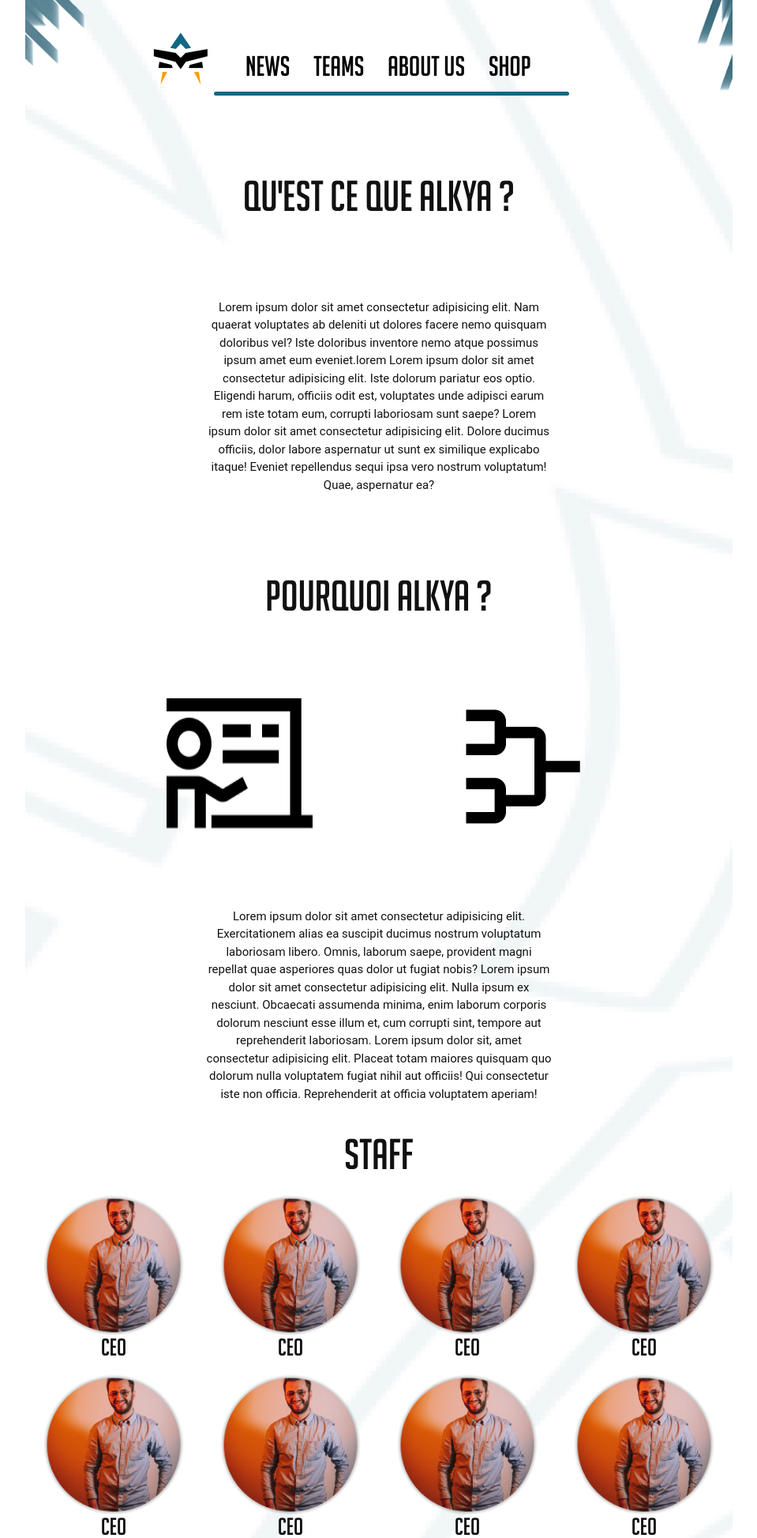
After one commit to Driikzz/AlkyaPhp, a PHP site: page /aboutus.php in a window 1280 px wide. The commit adds this page. Shown: the top 1947 px of the page at 79% size, without its empty margins (160-1119 px from the left). Run offline with PHP 8.4, Linux system fonts and the light colour scheme.

Commit message:
site principal fini

```diff
--- /dev/null
+++ b/aboutus.php
@@ -0,0 +1,93 @@
+<!DOCTYPE html>
+<html>
+    <head>
+        <meta charset="UTF-8">
+        <title>Team Alkya</title>
+        <link href="https://fonts.googleapis.com/icon?family=Material+Icons" rel="stylesheet">
+        <link type="text/css" rel="stylesheet" href="css/materialize.min.css">
+        <link rel="stylesheet" href="css/style.css">
+        <link rel="stylesheet" href="https://cdnjs.cloudflare.com/ajax/libs/animate.css/4.1.1/animate.min.css">
+        <meta name="description" content="Ceci est notre portfolio, pour exposer notres travail, au monde entier !">
+        <link rel="icon" type="image/x-icon" href="img/site-principal/Logo Colored PNG 1.png">
+        <meta name="viewport" content="width=device-width, initial-scale=1.0" />
+    </head>
+
+    <body>
+
+
+        <div class=" background container">
+            <?php
+            require_once "component/Navbar.php"
+            ?>
+            <div class="about center-align container">
+                <h2>Qu'est ce que Alkya ?</h2>
+                <div class="container ">
+                    <p>Lorem ipsum dolor sit amet consectetur adipisicing elit. Nam quaerat voluptates ab deleniti ut dolores facere nemo quisquam doloribus vel? Iste doloribus inventore nemo atque possimus ipsum amet eum eveniet.lorem Lorem ipsum dolor sit amet consectetur adipisicing elit. Iste dolorum pariatur eos optio. Eligendi harum, officiis odit est, voluptates unde adipisci earum rem iste totam eum, corrupti laboriosam sunt saepe? Lorem ipsum dolor sit amet consectetur adipisicing elit. Dolore ducimus officiis, dolor labore aspernatur ut sunt ex similique explicabo itaque! Eveniet repellendus sequi ipsa vero nostrum voluptatum! Quae, aspernatur ea?</p>
+                </div>
+            </div>
+
+            <div class="center-align why-alkya">
+                <div>
+                    <h2>Pourquoi Alkya ?</h2>
+                </div>
+                <div class="center-align img-about">
+                    <img src="img/Vector.png" alt="">
+                    <img src="img/mdi_tournament.png" alt="">
+                </div>
+                <div class="container">
+                    <p class="container">Lorem ipsum dolor sit amet consectetur adipisicing elit. Exercitationem alias ea suscipit ducimus nostrum voluptatum laboriosam libero. Omnis, laborum saepe, provident magni repellat quae asperiores quas dolor ut fugiat nobis? Lorem ipsum dolor sit amet consectetur adipisicing elit. Nulla ipsum ex nesciunt. Obcaecati assumenda minima, enim laborum corporis dolorum nesciunt esse illum et, cum corrupti sint, tempore aut reprehenderit laboriosam. Lorem ipsum dolor sit, amet consectetur adipisicing elit. Placeat totam maiores quisquam quo dolorum nulla voluptatem fugiat nihil aut officiis! Qui consectetur iste non officia. Reprehenderit at officia voluptatem aperiam!</p>
+                </div>
+
+            <div class="">
+                <h2>Staff</h2>
+                <div class="staff row">
+                    <div class="staff-info col s4 m3 l3">
+                        <img class="responsive-img circle" src="img/site-principal/Ellipse 3.png" alt="">
+                        <h3>CEO</h3>
+                    </div>
+                    <div class="staff-info col s4 m3 l3">
+                        <img class="responsive-img circle" src="img/site-principal/Ellipse 3.png" alt="">
+                        <h3>CEO</h3>
+                    </div>
+                    <div class="staff-info col s4 m3 l3">
+                        <img class="responsive-img circle" src="img/site-principal/Ellipse 3.png" alt="">
+                        <h3>CEO</h3>
+                    </div>
+                    <div class="staff-info col s4 m3 l3">
+                        <img class="responsive-img circle" src="img/site-principal/Ellipse 3.png" alt="">
+                        <h3>CEO</h3>
+                    </div>
+                    <div class="staff-info col s4 m3 l3">
+                        <img class="responsive-img circle" src="img/site-principal/Ellipse 3.png" alt="">
+                        <h3>CEO</h3>
+                    </div>
+                    <div class="staff-info col s4 m3 l3">
+                        <img class="responsive-img circle" src="img/site-principal/Ellipse 3.png" alt="">
+                        <h3>CEO</h3>
+                    </div>
+                    <div class="staff-info col s4 m3 l3">
+                        <img class="responsive-img circle" src="img/site-principal/Ellipse 3.png" alt="">
+                        <h3>CEO</h3>
+                    </div>
+                    <div class="staff-info col s4 m3 l3">
+                        <img class="responsive-img circle" src="img/site-principal/Ellipse 3.png" alt="">
+                        <h3>CEO</h3>
+                    </div>
+
+
+                </div>
+            </div>
+
+            </div>
+            <?php
+            require_once "component/Sponsor.php"
+            ?>
+             <?php
+            require_once "component/Footer.php"
+            ?>
+
+        </div>
+
+    </body>
+
+</html>
--- a/component/Footer.php
+++ b/component/Footer.php
@@ -1,14 +1,15 @@
 
 <footer class="container">
+      <div class="row">
         <div class="flex-footer">
-        <div class="networks">
+          <div class="networks col s12 m3">
             <img src="./img/fb.png" alt="">
             <img src="./img/insta.png" alt="">
             <img src="./img/twitch.png" alt="">
             <img src="./img/twitter.png" alt="">
 
           </div>
-        <div class="link-footer">
+          <div class="link-footer col s12 m3">
             <h2>About</h2>
             <ul>
               <a class="info black-text text-lighten-3" href=""><li>News</li></a>
@@ -16,16 +17,18 @@
               <a class="info black-text text-lighten-3" href=""><li>Who we are ?</li></a>
             </ul>
           </div>
-        <div class="cgu">
+          <div class="cgu col s12 m3">
             <ul>
               <a class="black-text text-lighten-3" href=""><li>CGU</li></a>
               <a class="black-text text-lighten-3" href=""><li>Legal mention</li></a>
               <a class="black-text text-lighten-3" href=""><li>Privacy Policy</li></a>
             </ul>
           </div>
-        <div class="logo">
+          <div class="logo col s12 m3">
             <img src="img/Logo Black PNG 1.png" alt="">
           </div>
+        </div>
+
       </div>
       <div class="footer-copyright ">
         <div class="container">
--- a/component/Navbar.php
+++ b/component/Navbar.php
@@ -8,20 +8,28 @@
                 <img src="img/site-principal/bande nue bleu alkya 3.png" alt="">
             </div>
             <div class="">
-                <nav class="row">
-                    <div class="col s1">
+                <nav class="">
+                    <div class="">
                         <a href="index.php"><img src="img/site-principal/Logo Colored PNG 1.png" alt=""></a>
                     </div>
-                    <div class="navbar-link col s5" >
-                        <ul>
-                            <a class="black-text" href="teams_infos.php"><li>News</li></a>
+                    <a href="#" data-target="mobile-demo" class="sidenav-trigger"><i class="medium material-icons black-text">menu</i></a>
+                    <div class="navbar-link hide-on-med-and-down" >
+                        <ul class="">
+                            <a class="black-text" href="news.php"><li>News</li></a>
                             <a class="black-text" href="teams.php"><li>Teams</li></a>
-                            <a class="black-text" href=""><li>About us</li></a>
+                            <a class="black-text" href="aboutus.php"><li>About us</li></a>
                             <a class="black-text" href=""><li>Shop</li></a>
                         </ul>
+                        <div class="center-align bar-nav" ></div>
                     </div>
-                    <div class="col s4"></div>
                 </nav>
-                <div class="center-align bar-nav" ></div>
+                <ul class="sidenav" id="mobile-demo">
+                    <a href="index.php"><img src="img/site-principal/Logo Colored PNG 1.png" alt=""></a>
+                    <li><a href="news.php">News</a></li>
+                    <li><a href="teams.php">Teams</a></li>
+                    <li><a href="aboutus.php">About us</a></li>
+                    <li><a href="mobile.html">Shop</a></li>
+                </ul>
+
             </div>
         </header>
--- a/css/style.css
+++ b/css/style.css
@@ -6,15 +6,22 @@
 
 @import url('https://fonts.googleapis.com/css2?family=Roboto:wght@300&display=swap');
 
+p{
+    font-family: 'Roboto', sans-serif;
+}
 /* navbar */
+header{
+    margin: 0;
+    padding: 0;
+}
 
 nav{
     display: flex!important;
-    align-items: baseline;
+    align-items: center;
+    justify-content: center;
     background-color: rgba(255, 255, 255, 0);
     box-shadow: none;
-    position: absolute;
-    top: 30px;
+    margin-top: -100px;
 
 }
 nav img{
@@ -27,8 +34,7 @@ nav img{
 }
 nav ul li{
     font-family: "Big noodle";
-    font-size: 40px;
-    padding-right: 30px;
+    font-size: 35px;
 }
 
 .nav-img{
@@ -46,7 +52,7 @@ nav ul li{
     margin: auto;
     border-radius: 20px;
     height: 5px;
-    width: 500px;
+    width: 450px;
     background-color: #126782;
 }
 
@@ -164,7 +170,8 @@ nav ul li{
     font-family: "Big noodle";
     border: solid 6px #135066;
     border-radius: 50px;
-    width: 400px;
+    max-width: 400px;
+    min-width: 200px;
     margin: auto;
     text-align: center;
     margin-bottom: 200px;
@@ -225,7 +232,6 @@ nav ul li{
     margin-left: -50px;
     margin-bottom: 20px;
 }
-
 .card-description-player h3{
     font-family: "Big noodle";
     font-size: 40px;
@@ -233,59 +239,87 @@ nav ul li{
     letter-spacing: 2px;
     color: white;
 }
-
 .pseudo-player{
     color: #135066 !important;
     text-shadow: 3px 3px 2px white;
 }
-
 .card-description-player{
     margin-top: -250px;
     margin-left: 15px;
 }
-
-
-
 
 /* Footer  */
 
 .page-footer{
     background-color: #fff;
 }
-
 .flex-footer{
     display: flex;
     justify-content: space-evenly;
     align-items: center;
 }
-
 .cgu {
     font-family: "Big noodle";
     font-size: 30px;
-
 }
-
 .networks {
     font-family: "Big noodle";
     justify-content: space-evenly;
-
 }
-
 .networks img {
     margin-right: 20px;
 }
-
 .info {
     font-size: 30px;
     font-family: "Big noodle";
 
 }
-
 footer {
     border-top: solid 1px black;
 }
-
 h2 {
     font-family: "Big noodle";
+}
 
+/* newspages */
+
+.technologie {
+    margin-top: 70px;
+    width: 100%;
+  }
+
+/* news */
+
+.title-news{
+    margin-top: 100px;
 }
+
+/* about */
+
+.about{
+    margin-top: 100px;
+}
+.about p{
+    margin-top: 100px;
+}
+
+.why-alkya{
+    margin-top: 100px;
+}
+
+.img-about{
+    margin-top: 100px;
+    display: flex;
+    justify-content: space-evenly;
+    margin-bottom: 100px;
+}
+
+.staff-info img{
+    width: 180px;
+}
+
+.staff-info h3{
+    font-family: "Big noodle" ;
+    font-size: 30px;
+    margin-top: -10px;
+}
--- a/index.php
+++ b/index.php
@@ -3,12 +3,14 @@
 <html>
     <head>
         <meta charset="UTF-8">
+        <title>Team Alkya</title>
         <link href="https://fonts.googleapis.com/icon?family=Material+Icons" rel="stylesheet">
         <link type="text/css" rel="stylesheet" href="css/materialize.min.css">
         <link rel="stylesheet" href="css/style.css">
         <link rel="stylesheet" href="https://cdnjs.cloudflare.com/ajax/libs/animate.css/4.1.1/animate.min.css">
         <meta name="description" content="Ceci est notre portfolio, pour exposer notres travail, au monde entier !">
-        <link rel="icon" type="image/x-icon" href="img/logo.jpg">
+        <link rel="icon" type="image/x-icon" href="img/site-principal/Logo Colored PNG 1.png">
+        <meta name="viewport" content="width=device-width, initial-scale=1.0" />
     </head>
     <body>
         <div class="background container">
@@ -45,7 +47,7 @@
                   <a class="btn waves-effect white grey-text darken-text-2">button</a>
                 </div>
                 <div class="carousel-item white-text" href="#one!">
-                  <a href=""><img src="img/site-principal/image 2.png" alt=""></a>
+                  <a href=""><img class="responsive-img" src="img/site-principal/image 2.png" alt=""></a>
                 </div>
                 <div class="carousel-item amber white-text" href="#two!">
                   <h2>Second Panel</h2>
--- a/js/script.js
+++ b/js/script.js
@@ -3,4 +3,5 @@ $(document).ready(function(){
         fullWidth: true,
         indicators: true
       });
+    $('.sidenav').sidenav();
 });
--- a/teams.php
+++ b/teams.php
@@ -3,12 +3,13 @@
 <html>
     <head>
         <meta charset="UTF-8">
+        <title>Team Alkya</title>
         <link href="https://fonts.googleapis.com/icon?family=Material+Icons" rel="stylesheet">
         <link type="text/css" rel="stylesheet" href="css/materialize.min.css">
         <link rel="stylesheet" href="css/style.css">
         <link rel="stylesheet" href="https://cdnjs.cloudflare.com/ajax/libs/animate.css/4.1.1/animate.min.css">
         <meta name="description" content="Ceci est notre portfolio, pour exposer notres travail, au monde entier !">
-        <link rel="icon" type="image/x-icon" href="img/logo.jpg">
+        <link rel="icon" type="image/x-icon" href="img/site-principal/Logo Colored PNG 1.png">
     </head>
 
     <body>
@@ -23,7 +24,7 @@
                 </div>
                 <div class="row teams-group">
                     <div class="col s12 m6 teams-block">
-                        <a href=""><img class="responsive-img cover-teams" src="img/site-principal/teams/COVER LOL v2 1.jpg" alt=""></a>
+                        <a href="teams_infos.php"><img class="responsive-img cover-teams" src="img/site-principal/teams/COVER LOL v2 1.jpg" alt=""></a>
                         <img class="logo-jeux" src="img/site-principal/teams/League-of-Legends-Embleme 1.png" alt="">
                     </div>
                     <div class="col s12 m6 teams-block">
--- a/teams_infos.php
+++ b/teams_infos.php
@@ -2,13 +2,14 @@
 
 <html>
     <head>
+        <title>Team Alkya</title>
         <meta charset="UTF-8">
         <link href="https://fonts.googleapis.com/icon?family=Material+Icons" rel="stylesheet">
         <link type="text/css" rel="stylesheet" href="css/materialize.min.css">
         <link rel="stylesheet" href="css/style.css">
         <link rel="stylesheet" href="https://cdnjs.cloudflare.com/ajax/libs/animate.css/4.1.1/animate.min.css">
         <meta name="description" content="Ceci est notre portfolio, pour exposer notres travail, au monde entier !">
-        <link rel="icon" type="image/x-icon" href="img/logo.jpg">
+        <link rel="icon" type="image/x-icon" href="img/site-principal/Logo Colored PNG 1.png">
     </head>
 
     <body>
```
Also changed, not shown: news.php (added, +66 -0 lines), newspage.php (added, +69 -0 lines), img/Vector.png (added), img/image 4.jpg (added), img/mdi_tournament.png (added), img/site-principal/Article.jpg (added). Lines whose indentation alone changed are shown as unchanged.
